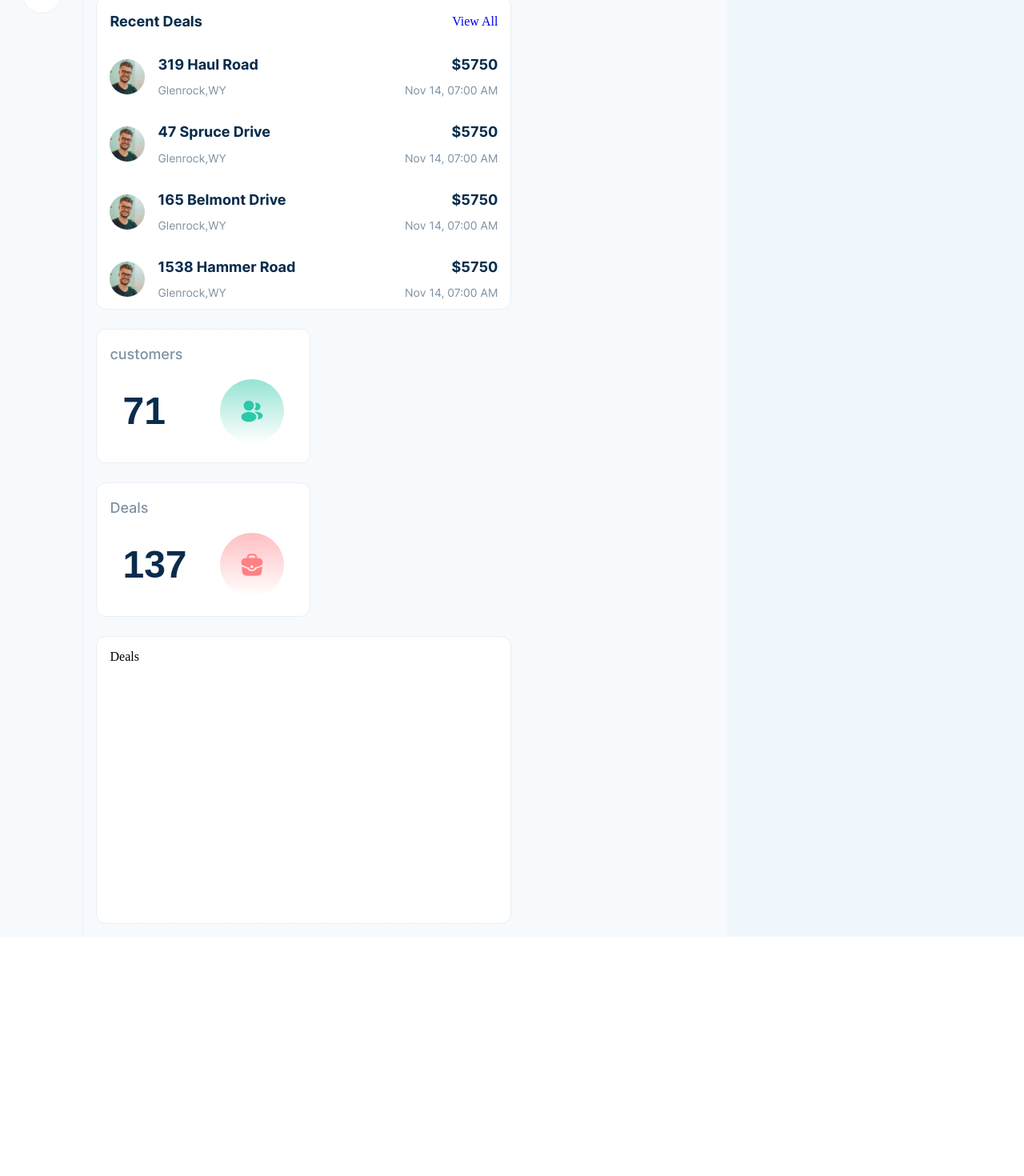
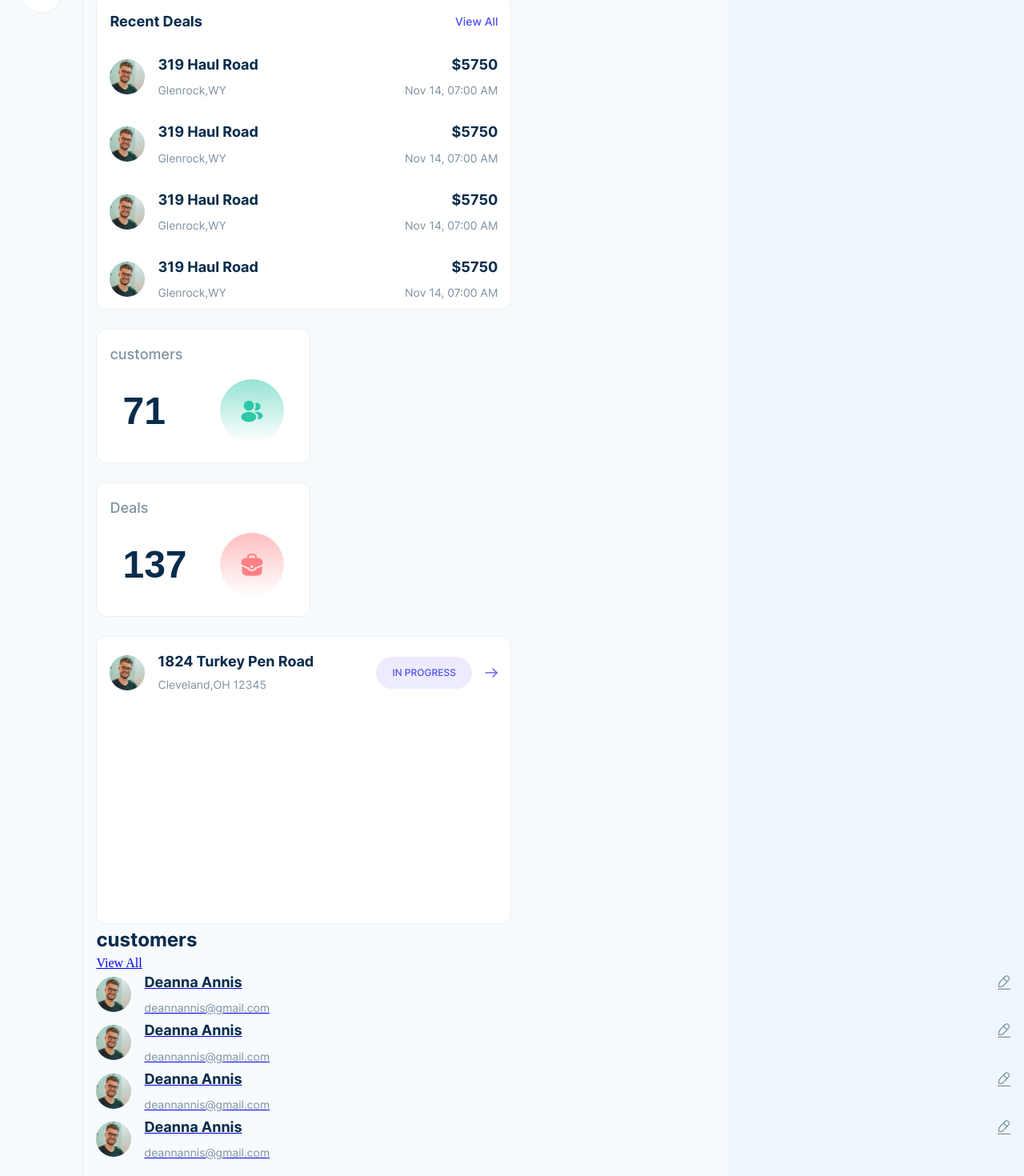
Before and after one commit to Abduqodir0205/new__dashboard, a Vue app: page /dashboard in a window 1280 px wide. Shown: the part 518-1988 px from the top of the page at 80% size. Before the commit the page ends 1689 px from the top, so only its background shows below. Built offline with nearby package versions, Linux system fonts and the light colour scheme.

Commit message:
dashboard

```diff
--- a/src/assets/scss/component-style/dashboard.scss
+++ b/src/assets/scss/component-style/dashboard.scss
@@ -1,4 +1,15 @@
 .dashboard {
+  .router-link{
+    text-decoration: none;
+  }
+  .router-linkEl{
+    text-decoration: none;
+  }
+  .router-link:hover{
+    background-color: var(--grey-grey-30);
+    border-radius: 15px;
+    transform: scale(1.03);
+  }
   &-left {
     width: 67%;
     &-content {
@@ -21,14 +32,24 @@
         flex-direction: column;
         gap: 1.5rem;
         overflow: hidden;
+
         &-vewAll {
           display: flex;
           align-items: center;
           justify-content: space-between;
           .recentDealsShowAll {
             text-decoration: none;
+            P {
+              font-family: var(--font-family);
+              font-weight: 500;
+              font-size: 14px;
+              line-height: 214%;
+              text-align: right;
+              color: var(--primary-blue);
+            }
           }
         }
+
         &-deal {
           display: flex;
           align-items: center;
@@ -166,6 +187,67 @@
       &-progress {
         width: 519px;
         height: 360px;
+        &-routerLink {
+          text-decoration: none;
+        }
+        &-left {
+          &-avatar {
+            border-radius: 25px;
+            width: 44px;
+            height: 44px;
+            img {
+              width: inherit;
+              height: inherit;
+              border-radius: inherit;
+            }
+          }
+          display: flex;
+          align-items: center;
+          gap: 1rem;
+          .div {
+            display: flex;
+            flex-direction: column;
+            align-items: start;
+            p {
+              font-family: var(--font-family);
+              font-weight: 400;
+              font-size: 14px;
+              line-height: 193%;
+              color: var(--grey-grey-70);
+            }
+          }
+        }
+        div {
+          display: flex;
+          align-items: center;
+          justify-content: space-between;
+        }
+
+        &-right {
+          display: flex;
+          align-items: center;
+          gap: 1rem;
+          svg:hover {
+            cursor: pointer;
+          }
+          div {
+            border-radius: 100px;
+            padding: 10px 20px;
+            width: 120px;
+            height: 40px;
+            background: var(--primary-blue-light);
+            p {
+              font-family: var(--font-family);
+              font-weight: 500;
+              font-size: 12px;
+              line-height: 167%;
+              text-transform: uppercase;
+              color: var(--primary-blue);
+            }
+          }
+
+
+        }
       }
     }
   }
--- a/src/components/Dashboard.vue
+++ b/src/components/Dashboard.vue
@@ -10,7 +10,8 @@
               <p>View All</p>
             </router-link>
           </div>
-          <div class="dashboard-left-content-recentDeals-deal">
+          <router-link class="router-link" to="/deals" v-for="s in 4">
+            <div class="dashboard-left-content-recentDeals-deal">
             <div class="dashboard-left-content-recentDeals-deal-avatar">
               <img src="../assets/images/png/Avatar.png" alt="avatar" />
             </div>
@@ -25,55 +26,12 @@
               </span>
             </div>
           </div>
-          <div class="dashboard-left-content-recentDeals-deal">
-            <div class="dashboard-left-content-recentDeals-deal-avatar">
-              <img src="../assets/images/png/Avatar.png" alt="avatar" />
-            </div>
-            <div class="dashboard-left-content-recentDeals-deal-date">
-              <span>
-                <h2>47 Spruce Drive</h2>
-                <h2>$5750</h2>
-              </span>
-              <span>
-                <p>Glenrock,WY</p>
-                <p>Nov 14, 07:00 AM</p>
-              </span>
-            </div>
-          </div>
-          <div class="dashboard-left-content-recentDeals-deal">
-            <div class="dashboard-left-content-recentDeals-deal-avatar">
-              <img src="../assets/images/png/Avatar.png" alt="avatar" />
-            </div>
-            <div class="dashboard-left-content-recentDeals-deal-date">
-              <span>
-                <h2>165 Belmont Drive</h2>
-                <h2>$5750</h2>
-              </span>
-              <span>
-                <p>Glenrock,WY</p>
-                <p>Nov 14, 07:00 AM</p>
-              </span>
-            </div>
-          </div>
-          <div class="dashboard-left-content-recentDeals-deal">
-            <div class="dashboard-left-content-recentDeals-deal-avatar">
-              <img src="../assets/images/png/Avatar.png" alt="avatar" />
-            </div>
-            <div class="dashboard-left-content-recentDeals-deal-date">
-              <span>
-                <h2>1538 Hammer Road</h2>
-                <h2>$5750</h2>
-              </span>
-              <span>
-                <p>Glenrock,WY</p>
-                <p>Nov 14, 07:00 AM</p>
-              </span>
-            </div>
-          </div>
+          </router-link>
         </div>
 
         <div class="dashboard-left-content-custm">
-          <div class="dashboard-left-content-custm-customers dashboard_box">
+          <router-link class="router-link" to="/customers">
+            <div class="dashboard-left-content-custm-customers dashboard_box">
             <p>customers</p>
             <div>
               <h1>71</h1>
@@ -106,7 +64,9 @@
               </div>
             </div>
           </div>
-          <div class="dashboard-left-content-custm-deals dashboard_box">
+          </router-link>
+          <router-link class="router-link" to="/deals">
+            <div class="dashboard-left-content-custm-deals dashboard_box">
             <p>Deals</p>
             <div>
               <h1>137</h1>
@@ -130,13 +90,73 @@
               </div>
             </div>
           </div>
+          </router-link>
         </div>
         <div class="dashboard-left-content-progress dashboard_box">
-          <p>Deals</p>
+          <router-link class="router-link" to="/deals">
+            <div>
+              <div class="dashboard-left-content-progress-left">
+                <div class="dashboard-left-content-progress-left-avatar">
+                  <img src="../assets/images/png/Avatar.png" alt="Avatar" />
+                </div>
+                <div class="div">
+                  <h2>1824 Turkey Pen Road</h2>
+                  <p>Cleveland,OH 12345</p>
+                </div>
+              </div>
+              <div class="dashboard-left-content-progress-right">
+                <div><p>IN PROGRESS</p></div>
+                <svg
+                  width="16"
+                  height="12"
+                  viewBox="0 0 16 12"
+                  fill="none"
+                  xmlns="http://www.w3.org/2000/svg"
+                >
+                  <path
+                    d="M10.025 11.6833C9.86669 11.6833 9.70835 11.625 9.58335 11.5C9.34169 11.2583 9.34169 10.8583 9.58335 10.6166L14.2 5.99998L9.58335 1.38331C9.34169 1.14164 9.34169 0.741642 9.58335 0.499976C9.82502 0.258309 10.225 0.258309 10.4667 0.499976L15.525 5.55831C15.7667 5.79998 15.7667 6.19998 15.525 6.44164L10.4667 11.5C10.3417 11.625 10.1834 11.6833 10.025 11.6833Z"
+                    fill="#514EF3"
+                  />
+                  <path
+                    d="M14.9417 6.62498H0.916687C0.57502 6.62498 0.291687 6.34164 0.291687 5.99998C0.291687 5.65831 0.57502 5.37498 0.916687 5.37498H14.9417C15.2834 5.37498 15.5667 5.65831 15.5667 5.99998C15.5667 6.34164 15.2834 6.62498 14.9417 6.62498Z"
+                    fill="#514EF3"
+                  />
+                </svg>
+              </div>
+            </div>
+          </router-link>
         </div>
       </div>
     </div>
-    <div class="dashboard-right"></div>
+    <div class="dashboard-right">
+      <div class="dashboard-right-customers">
+          <div class="dashboard-right-top">
+            <h1>customers</h1>
+            <router-link class="recentDealsShowAll" to="/deals">
+              <p>View All</p>
+            </router-link>
+          </div>
+          <router-link class="router-lin  kEl" to="/deals" v-for="s in 4">
+            <div class="dashboard-left-content-recentDeals-deal">
+            <div class="dashboard-left-content-recentDeals-deal-avatar">
+              <img src="../assets/images/png/Avatar.png" alt="avatar" />
+            </div>
+            <div class="dashboard-left-content-recentDeals-deal-date">
+              <span>
+                <h2>Deanna Annis</h2>
+                <svg width="18" height="18" viewBox="0 0 18 18" fill="none" xmlns="http://www.w3.org/2000/svg">
+                  <path d="M3.61667 15.2667C3.10833 15.2667 2.63333 15.0917 2.29167 14.7667C1.85833 14.3583 1.65 13.7417 1.725 13.075L2.03333 10.375C2.09167 9.86667 2.4 9.19167 2.75833 8.82501L9.6 1.58334C11.3083 -0.224995 13.0917 -0.274995 14.9 1.43334C16.7083 3.14167 16.7583 4.92501 15.05 6.73334L8.20833 13.975C7.85833 14.35 7.20833 14.7 6.7 14.7833L4.01667 15.2417C3.875 15.25 3.75 15.2667 3.61667 15.2667ZM12.275 1.42501C11.6333 1.42501 11.075 1.82501 10.5083 2.42501L3.66667 9.67501C3.5 9.85001 3.30833 10.2667 3.275 10.5083L2.96667 13.2083C2.93333 13.4833 3 13.7083 3.15 13.85C3.3 13.9917 3.525 14.0417 3.8 14L6.48333 13.5417C6.725 13.5 7.125 13.2833 7.29167 13.1083L14.1333 5.86667C15.1667 4.76667 15.5417 3.75001 14.0333 2.33334C13.3667 1.69167 12.7917 1.42501 12.275 1.42501Z" fill="#7E92A2" />
+                  <path d="M13.45 8.12501C13.4333 8.12501 13.4083 8.12501 13.3917 8.12501C10.7917 7.86667 8.7 5.89167 8.3 3.30834C8.25 2.96667 8.48333 2.65001 8.825 2.59167C9.16667 2.54167 9.48333 2.77501 9.54167 3.11667C9.85833 5.13334 11.4917 6.68334 13.525 6.88334C13.8667 6.91667 14.1167 7.22501 14.0833 7.56667C14.0417 7.88334 13.7667 8.12501 13.45 8.12501Z" fill="#7E92A2" />
+                  <path d="M16.5 17.9583H1.5C1.15833 17.9583 0.875 17.675 0.875 17.3333C0.875 16.9917 1.15833 16.7083 1.5 16.7083H16.5C16.8417 16.7083 17.125 16.9917 17.125 17.3333C17.125 17.675 16.8417 17.9583 16.5 17.9583Z" fill="#7E92A2" />
+                </svg>
+              </span>
+              <p>deannannis@gmail.com</p>
+
+            </div>
+          </div>
+          </router-link>
+        </div>
+    </div>
   </div>
 </template>
 <script>
```
